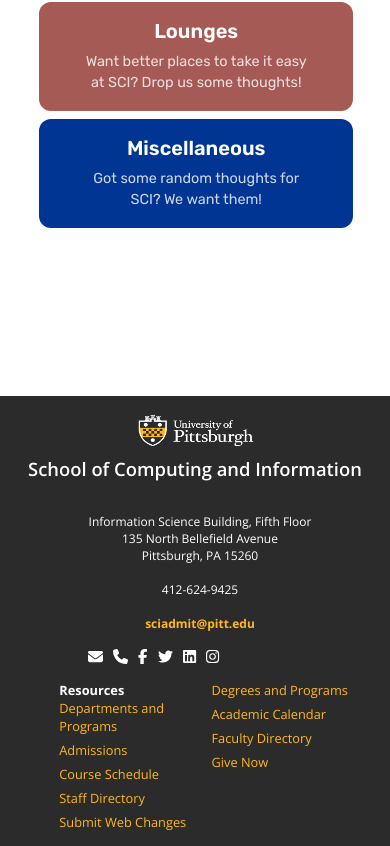
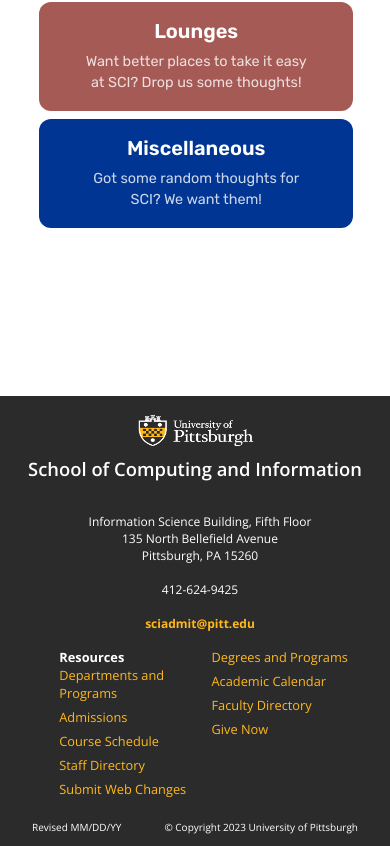
Before and after one commit to jonprice99/sci-billboards, a Next.js app: page / in a window 390 px wide. Shown: the part 1193-2039 px from the top of the page. Built offline with nearby package versions, Linux system fonts and the light colour scheme.

Commit message:
Undo footer update to fix mobile scrolling

```diff
--- a/app/components/Footer.jsx
+++ b/app/components/Footer.jsx
@@ -8,9 +8,6 @@
 import DarkLogo from 'public/University_of_Pittsburgh_Logo_CMYK_Secondary_Reverse_2-Color.png'
 import { Rubik } from 'next/font/google'  // Primary Pitt font
 import { Open_Sans } from 'next/font/google'  // Secondary Pitt font
-import { FontAwesomeIcon } from '@fortawesome/react-fontawesome'
-import { faPhone, faEnvelope } from '@fortawesome/free-solid-svg-icons'
-import { faFacebookF, faTwitter, faInstagram, faLinkedin } from '@fortawesome/free-brands-svg-icons'
 const rubik = Rubik({ subsets: ['latin'] })
 const open_sans = Open_Sans({ subsets: ['latin'] })
 
@@ -49,15 +46,6 @@
             <p>412-624-9425</p>
             <br></br>
             <p><a href="mailto:sciadmit@pitt.edu">sciadmit@pitt.edu</a></p>
-
-            <div className={styles.socials}>
-              <a href='mailto:sciadmit@pitt.edu'><FontAwesomeIcon icon={faEnvelope} color='#FFF' size='lg'/></a>
-              <a href='tel:4123834396'><FontAwesomeIcon icon={faPhone} color='#FFF' size='lg'/></a>
-              <a href='https://www.facebook.com/SciPitt/'><FontAwesomeIcon icon={faFacebookF} color='#FFF' size='lg'/></a>
-              <a href='https://twitter.com/SciPitt'><FontAwesomeIcon icon={faTwitter} color='#FFF' size='lg'/></a>
-              <a href='https://www.linkedin.com/school/university-of-pittsburgh-school-of-computing-and-information/?viewAsMember=true'><FontAwesomeIcon icon={faLinkedin} color='#FFF' size='lg'/></a>
-              <a href='https://www.instagram.com/pitt_sci/?hl=en'><FontAwesomeIcon icon={faInstagram} color='#FFF' size='lg'/></a>
-            </div>
           </div>
 
           <ul className={styles.footer_links}>
```
